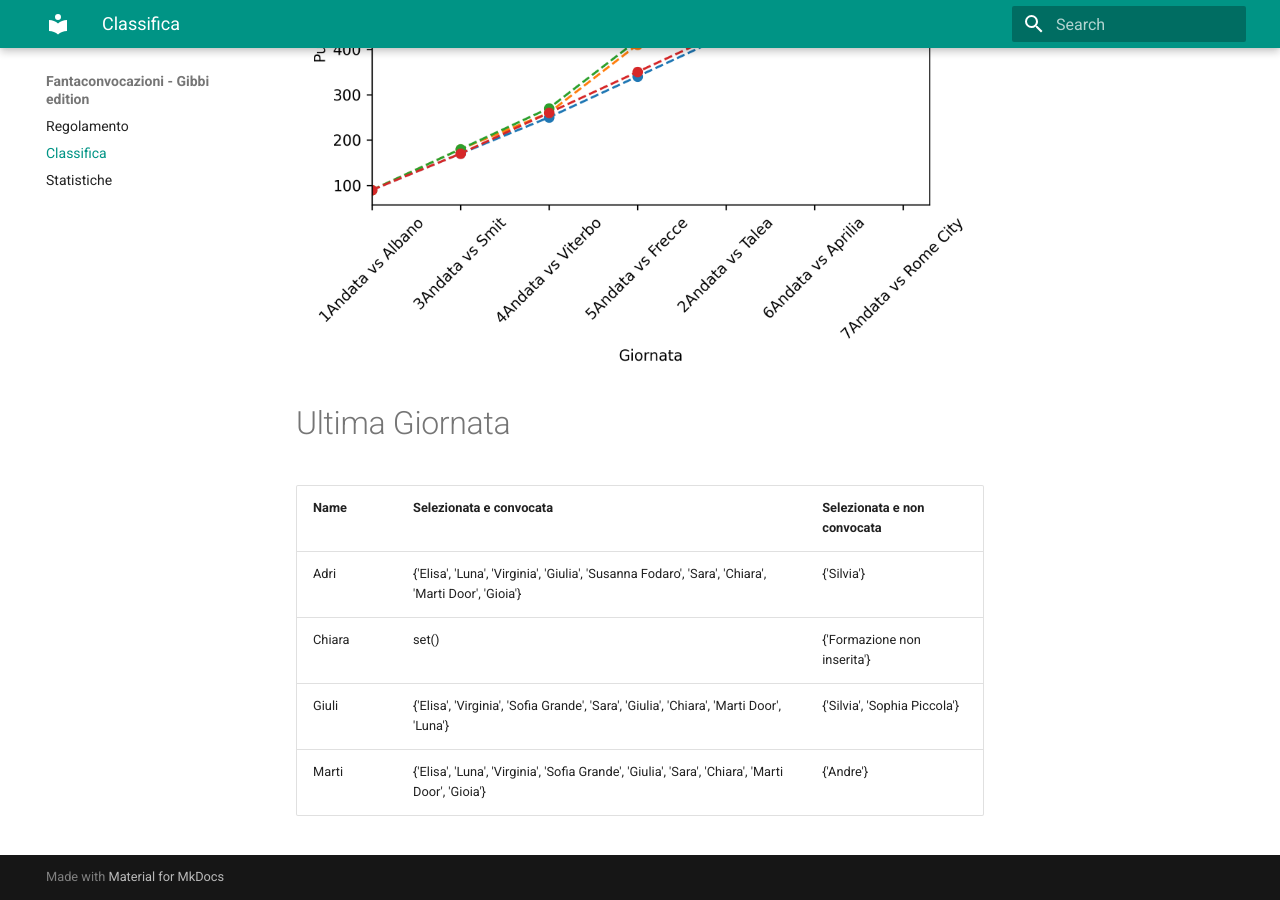
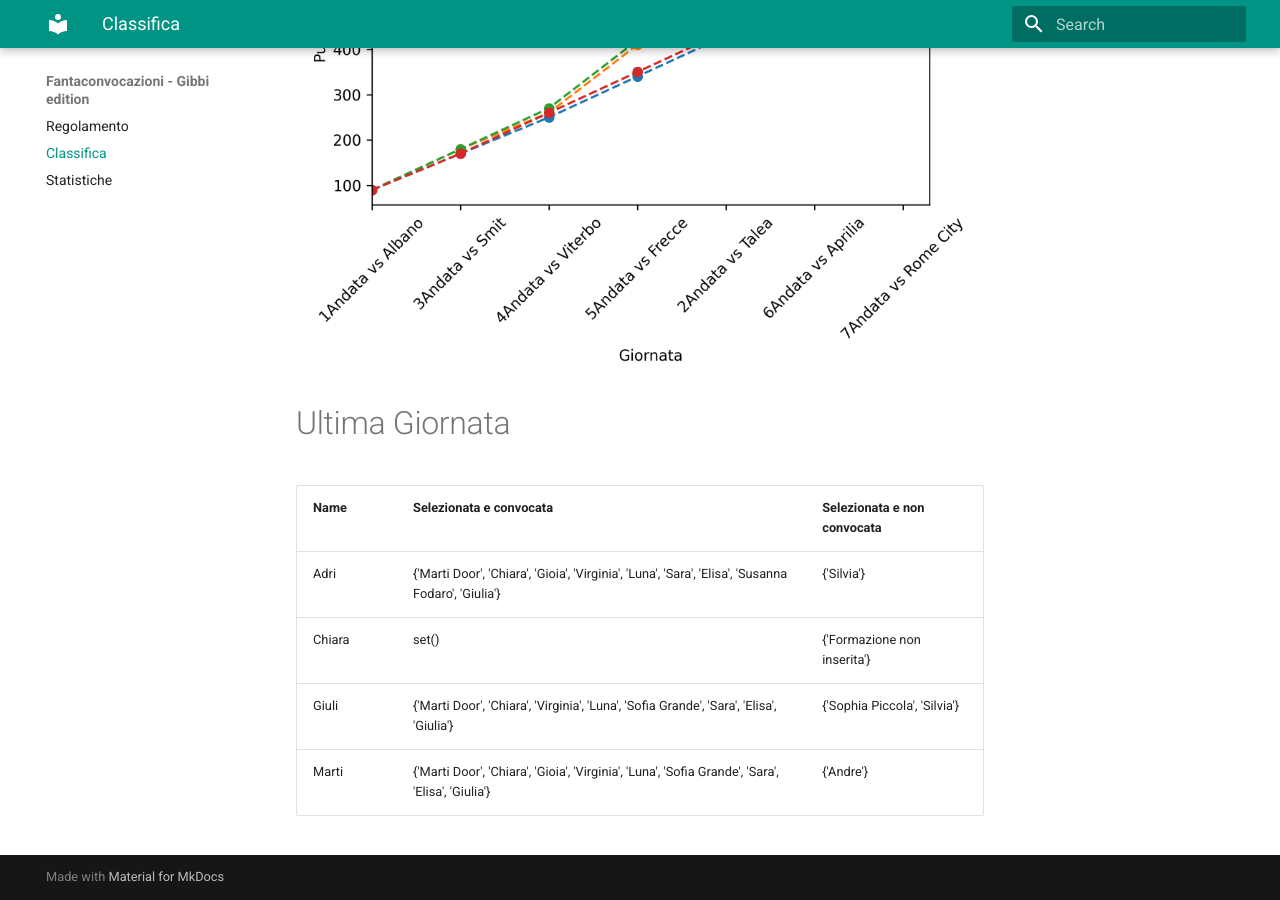
Before and after one commit to martinig94/fantagibbi, an MkDocs documentation site: the page built from docs/Classifica.md, in a window 1280 px wide and 900 px high, scrolled down 699 px. Built offline with MkDocs 1.6.1 and Material for MkDocs 9.7.7, drawn with Linux system fonts in a browser that asks for light colours.

Commit message:
Auto-update from main.py

```diff
--- a/docs/Classifica.md
+++ b/docs/Classifica.md
@@ -17,8 +17,8 @@
 <!-- START_TABLE CORRECT -->
 | Name   | Selezionata e convocata                                                                            | Selezionata e non convocata   |
 |:-------|:---------------------------------------------------------------------------------------------------|:------------------------------|
-| Adri   | {'Elisa', 'Luna', 'Virginia', 'Giulia', 'Susanna Fodaro', 'Sara', 'Chiara', 'Marti Door', 'Gioia'} | {'Silvia'}                    |
+| Adri   | {'Marti Door', 'Chiara', 'Gioia', 'Virginia', 'Luna', 'Sara', 'Elisa', 'Susanna Fodaro', 'Giulia'} | {'Silvia'}                    |
 | Chiara | set()                                                                                              | {'Formazione non inserita'}   |
-| Giuli  | {'Elisa', 'Virginia', 'Sofia Grande', 'Sara', 'Giulia', 'Chiara', 'Marti Door', 'Luna'}            | {'Silvia', 'Sophia Piccola'}  |
-| Marti  | {'Elisa', 'Luna', 'Virginia', 'Sofia Grande', 'Giulia', 'Sara', 'Chiara', 'Marti Door', 'Gioia'}   | {'Andre'}                     |
+| Giuli  | {'Marti Door', 'Chiara', 'Virginia', 'Luna', 'Sofia Grande', 'Sara', 'Elisa', 'Giulia'}            | {'Sophia Piccola', 'Silvia'}  |
+| Marti  | {'Marti Door', 'Chiara', 'Gioia', 'Virginia', 'Luna', 'Sofia Grande', 'Sara', 'Elisa', 'Giulia'}   | {'Andre'}                     |
 <!-- END_TABLE CORRECT -->
```
